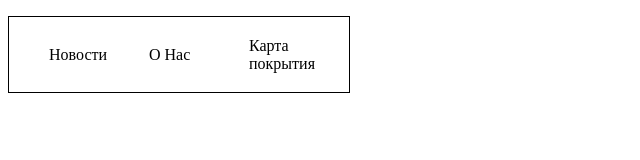
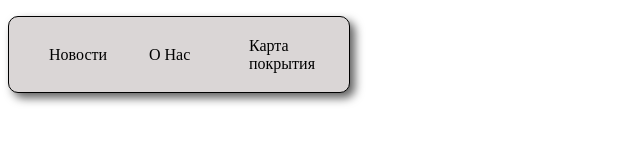
Before and after one commit to AleksandrNikolyuk/News, a plain HTML site: page index.html in a window 1280 px wide. Shown: the whole page, without its empty margins (0-640 px from the left). Drawn offline with Linux system fonts and the light colour scheme.

Commit message:
News first commit

```diff
--- a/style.css
+++ b/style.css
@@ -14,6 +14,9 @@ a {
     align-items: center;
     flex-wrap: wrap;
     border: 1px solid black;
+    border-radius: 10px;
+    background-color: rgb(218, 214, 214);
+    box-shadow: 5px 5px 10px rgb(97, 97, 97);
 }
 li {
     width: 100px;
```
